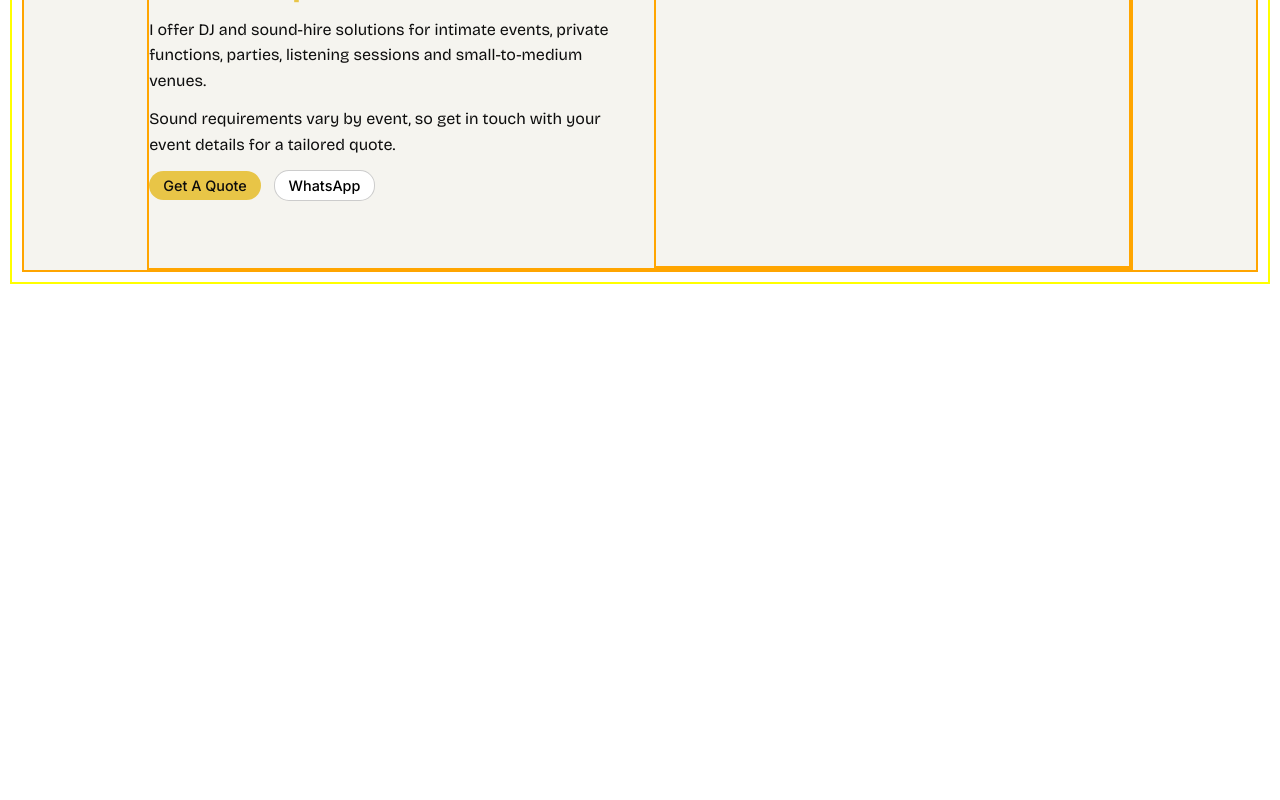
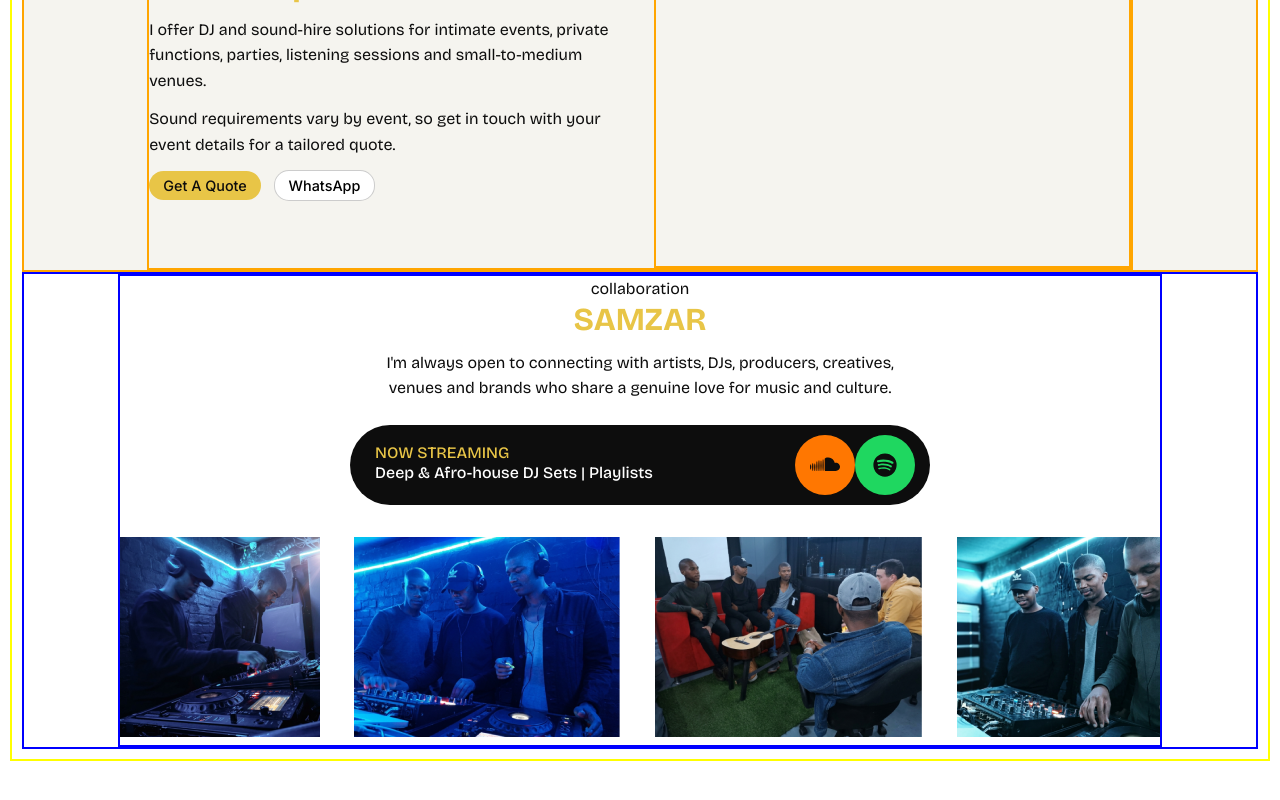
Before and after one commit to Lebo-Madikane/lebo-madikane, a Next.js app: page /music in a window 1280 px wide. Shown: the part 1100-1900 px from the top of the page. Before the commit the page ends 1814 px from the top, so only its background shows below. Built offline with nearby package versions, Linux system fonts and the light colour scheme.

Commit message:
struture sound hire section

```diff
--- a/src/app/music/musicClient.js
+++ b/src/app/music/musicClient.js
@@ -4,10 +4,13 @@ import { useState } from 'react';
 import styles from './musicClient.module.scss'
 import Image from 'next/image';
 import Button from '@/components/UI/Button/Button';
-import Header from '@/components/Header/Header'
-import Contact from '@/components/Contact/Contact'
-import Footer from '@/components/Footer/Footer'
-import Modal from '@/components/Modal/Modal'
+import Header from '@/components/Header/Header';
+import Link from 'next/link';
+import { FontAwesomeIcon } from '@fortawesome/react-fontawesome';
+import { faSpotify, faSoundcloud } from "@fortawesome/free-brands-svg-icons";
+import Contact from '@/components/Contact/Contact';
+import Footer from '@/components/Footer/Footer';
+import Modal from '@/components/Modal/Modal';
 import LetsWorkTogetherForm from "@/components/Forms/LetsWorkTogetherForm/LetsWorkTogetherForm";
 
 export default function MusicClient() {
@@ -64,8 +67,27 @@ export default function MusicClient() {
                         </div>
                     </div>
                     <div className={styles.collaborationSection}>
-                        <div className={styles.container}>
-
+                        <div className={styles.collaborationContainer}>
+                            <p>collaboration</p>
+                            <h2>SAMZAR</h2>
+                            <p className={styles.secondP}>I'm always open to connecting with artists, DJs, producers, creatives, venues and brands who share a genuine love for music and culture.</p>
+                            <div className={styles.cta}>
+                                <div className={styles.ctaText}>
+                                    <p className={styles.nowStreaming}>NOW STREAMING</p>
+                                    <p className={styles.textTwo}><span className={styles.textTwoMobile}>Deep & Afro-house</span> DJ Sets | Playlists</p>
+                                </div>
+                                <div className={styles.ctaPlatforms}>
+                                    <Link href="https://soundcloud.com/lebomadikane" target="_blank" rel="noopener noreferrer" className={`${styles.plartformsBorder} ${styles.soundcloudBg}`}>
+                                        <FontAwesomeIcon className={`${styles.icon} ${styles.soundcloud}`} icon={faSoundcloud} />
+                                    </Link>
+                                    <Link href="https://open.spotify.com/user/rrw1oyqu9zsi2140dv941qxps" target="_blank" rel="noopener noreferrer" className={`${styles.plartformsBorder} ${styles.spotifyBg}`}>
+                                        <FontAwesomeIcon className={`${styles.icon} ${styles.spotify}`} icon={faSpotify} />
+                                    </Link>
+                                </div>
+                            </div>
+                            <div className={styles.imagePlacement}>
+                                <Image className={styles.img} src='/images/music/samzarImage.svg' alt="Lebo Image" width={150} height={100} priority={true} />
+                            </div>
                         </div>
                     </div>
                 </div>
--- a/src/app/music/musicClient.module.scss
+++ b/src/app/music/musicClient.module.scss
@@ -132,3 +132,124 @@
     }
 
 }
+
+.collaborationSection {
+    width: 100%;
+    border: 2px solid blue;
+
+    .collaborationContainer {
+        width: fit-content;
+        margin: 0 auto;
+        border: 2px solid blue;
+
+        h2 {
+            line-height: 1.1;
+            margin-bottom: 0.8rem;
+        }
+
+        .secondP {
+            width: 50%;
+            margin: 0 auto 1.5rem auto;
+        }
+
+        .cta {
+            width: 580px;
+            min-height: 80px;
+            padding: 5px;
+            margin: 0 auto 2rem auto;
+            border-radius: 45px;
+            font-weight: 500;
+            display: flex;
+            justify-content: space-between;
+            position: relative;
+            align-content: center;
+            background-color: var(--obsidian);
+
+            @include mobile {
+                width: 90%;
+            }
+        }
+
+        .ctaText {
+            height: fit-content;
+            display: inline-block;
+            align-self: center;
+            margin-left: 20px;
+
+            .nowStreaming {
+                color: var(--accent);
+                line-height: 15px;
+                text-align: left;
+
+                @include mobile {
+                    font-size: 0.9rem;
+                }
+            }
+
+                    .textTwo {
+                        color: var(--white);
+
+                        @include mobile {
+                            font-size: 0.8rem;
+                        }
+                    }
+                }
+
+        .ctaPlatforms {
+            display: flex;
+            justify-content: center;
+            align-items: center;
+            gap: 5;
+            margin-right: 10px;
+
+            .plartformsBorder {
+                width: 60px;
+                height: 60px;
+                border-radius: 45px;
+                overflow: hidden;
+                transition: all 0.3s ease;
+                display: flex;
+                justify-content: center;
+                align-items: center;
+
+                &:hover {
+                    background-color: var(--obsidian);
+                    transition: all 0.3s ease;
+                    border: 1px solid var(--accent);
+
+                    .icon {
+                        color: var(--accent);
+                        transition: all 0.3s ease;
+                    }
+                }
+
+                .icon {
+                    font-size: 1.5em;
+                    color: var(--obsidian);
+                    transition: all 0.3s ease;
+                }
+            }
+
+            .spotifyBg {
+                background-color: #1FD760;
+                transition: all 0.3s ease;
+            }
+
+            .soundcloudBg {
+                background-color: #FF7701;
+                transition: all 0.3s ease;
+            }
+
+        }
+
+        .imagePlacement {
+            width: 100%;
+            min-height: 200px;
+
+            .img {
+                width: 100%;
+                object-fit: cover;
+            }
+        }
+    }
+}
```
Also changed, not shown: public/images/music/samzarImage.svg (added).
